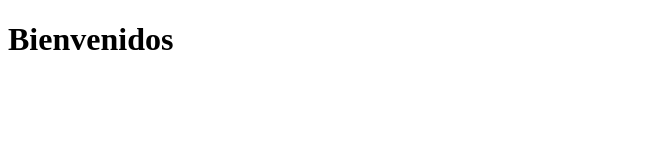
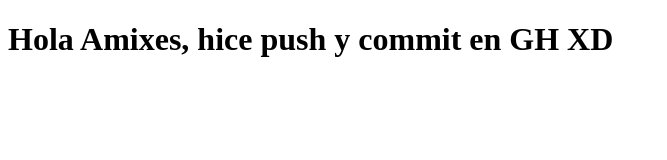
Before and after one commit to IsraelNarvaez0401/proyectoPlatzi, a plain HTML site: page index.html in a window 1280 px wide. Shown: the whole page, without its empty margins (0-667 px from the left). Drawn offline with Linux system fonts and the light colour scheme.

Commit message:
Cambie el h1 XD

```diff
--- a/index.html
+++ b/index.html
@@ -4,9 +4,9 @@
     <meta charset="UTF-8">
     <meta http-equiv="X-UA-Compatible" content="IE=edge">
     <meta name="viewport" content="width=device-width, initial-scale=1.0">
-    <title>Pagina desde WSL</title>
+    <title>Hola mundo</title>
 </head>
 <body>
-    <h1>Bienvenidos</h1>
+    <h1>Hola Amixes, hice push y commit en GH XD</h1>
 </body>
 </html>
```
